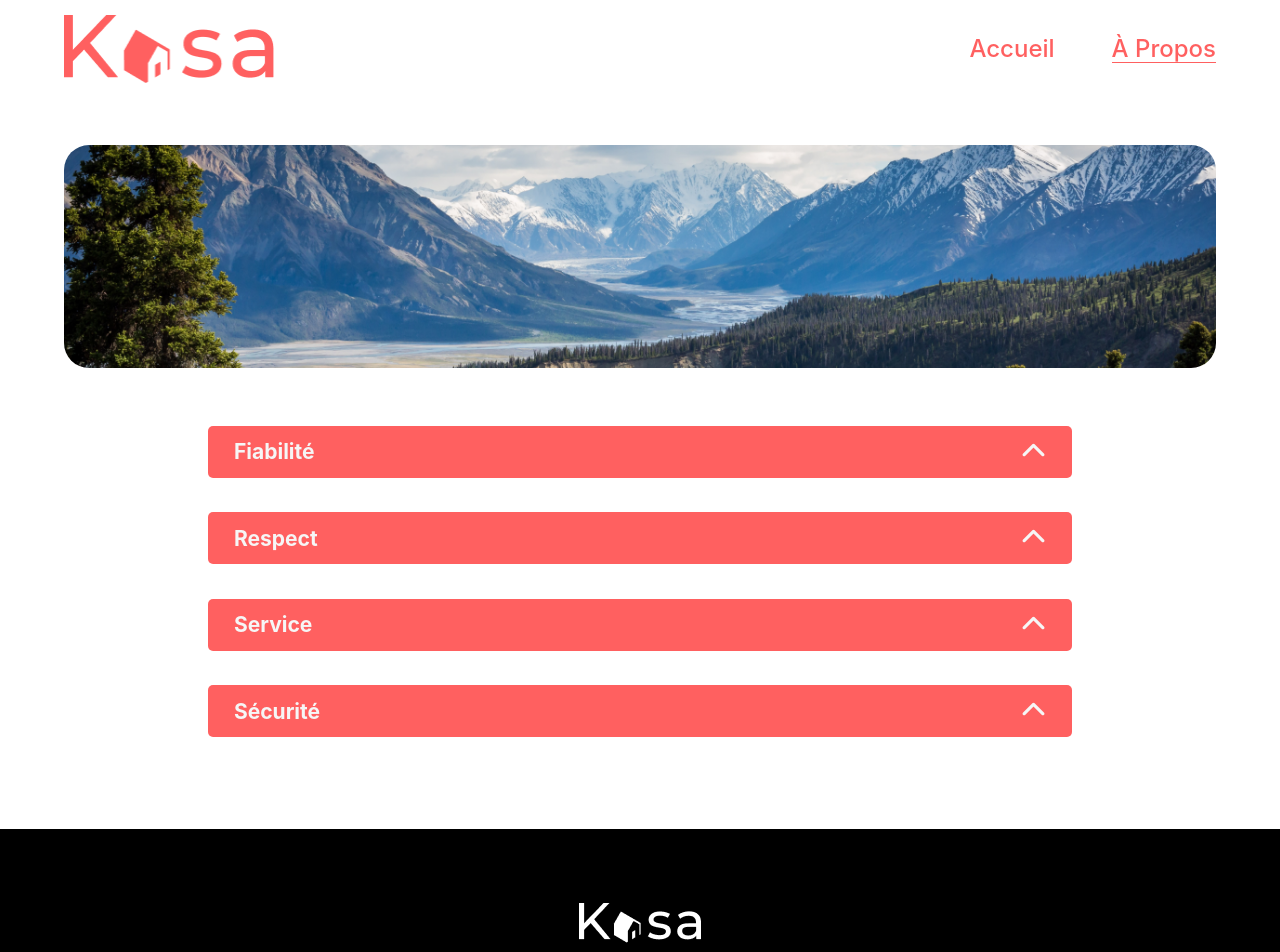
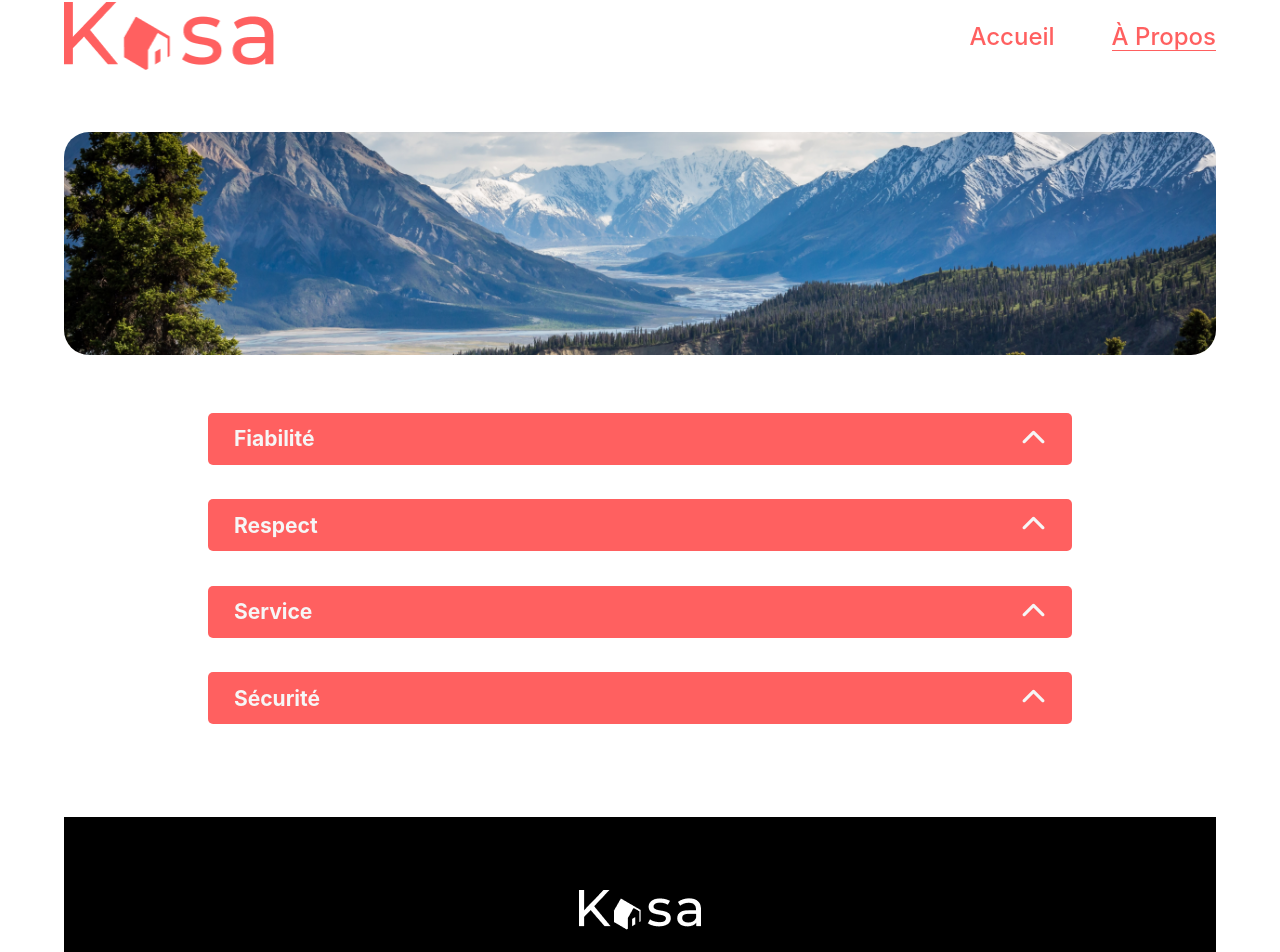
Before and after one commit to SamySIDHOUM/Kasa, a React (Create React App) app: page /about in a window 1280 px wide. Shown: the part 28-980 px from the top of the page. Built offline with nearby package versions, Linux system fonts and the light colour scheme.

Commit message:
Correctifs apportés au code

```diff
--- a/src/components/Carrousel.jsx
+++ b/src/components/Carrousel.jsx
@@ -15,13 +15,12 @@ export default function Carrousel({ pictures }) {
 
   return (
     <div className="carrousel">
-      <div>
-        <img
-          className="carrousel-slide"
-          src={pictures[currentSlide]}
-          alt="Photographie du logement"
-        />
-      </div>
+      <img
+        className="carrousel-slide"
+        src={pictures[currentSlide]}
+        alt="Photographie du logement"
+      />
+
       {picturesLength > 1 && (
         <div className="carrousel-details">
           <div className="carrousel-navigation">
--- a/src/components/Collapse.jsx
+++ b/src/components/Collapse.jsx
@@ -23,11 +23,12 @@ export default function Collapse(props) {
       <div className="custom" onClick={toggleCollapse}>
         <h3>{props.title}</h3>
         <div className="arrow">
-          <i className={"fa-solid " + (isCollapsed ? 'fa-chevron-up' : 'fa-chevron-down')}></i>
+          <i className="fa-solid fa-chevron-up"></i>
         </div>
       </div>
-      {!isCollapsed && <div className="content">{content}</div>}
-
+      {!isCollapsed && <div className="content">
+        <div className="content-text">{content}</div>
+      </div>}
     </div>
   );
 }
--- a/src/styles/_collapse.scss
+++ b/src/styles/_collapse.scss
@@ -30,7 +30,6 @@
     }
 
     .arrow {
-      //width: 5%;
       font-size: 25px;
       margin-right: 3%;
       transition: transform 0.3s ease-in-out;
@@ -55,13 +54,23 @@
 
   &.expanded {
     .custom {
-      .arrow {
-        transform: rotate(180deg);
+      height: 52px;
+
+      @include mobile {
+        height: 30px;
       }
+
+       .arrow {
+         transform: rotate(180deg);
+       }
     }
 
     .content {
       display: block;
+
+      .content-text {
+        margin: 2% 2%;
+      }
 
       @include mobile {
         margin-bottom: 10%;
--- a/src/styles/_housings.scss
+++ b/src/styles/_housings.scss
@@ -18,17 +18,15 @@
 
     @include mobile {
       width: 100%;
-
     }
 
     .content {
-      //height: 145px;
+      height: 145px;
       width: 100%;
       font-size: medium;
 
       @include tablet {
         font-size: small;
-
       }
       @include mobile {
         font-size: smaller;
@@ -42,4 +40,20 @@
       }
     }
   }
+  .collapsed {
+    height: 52px;
+
+    @include mobile {
+      height: 30px;
+    }
+  }
 }
+.container {
+  width: 100%;
+  .carrousel {
+    width: 100%;
+  }
+  .housing-info {
+    width: 100%;
+  }
+}
--- a/src/styles/_style.scss
+++ b/src/styles/_style.scss
@@ -1,13 +1,24 @@
+@import './mixins';
+
 body {
+  margin: auto;
+  max-width: 1280px;
+  font-size: 18px;
+  font-weight: 500;
+}
+
+header, main, footer {
+  width: 90%;
+  margin: 0 5%;
+}
+
+header {
+  margin-top: 2%;
+}
+
+footer {
+  @include mobile {
     width: 100%;
     margin: 0;
-    font-size: 18px;
-    font-weight: 500;
-
-    header {
-      margin: 3% 5% 0 5%;
-    }
-    main {
-      margin: 3% 5% 0 5%;
-    }
   }
+}
--- a/src/styles/_variables.scss
+++ /dev/null
@@ -1,5 +0,0 @@
-$primary-color: #FFFFFF;
-$secondary-color: #F6F6F6;
-$background-color:#FF6060;
-$background-footer: #000000;
-$star-colors:#E3E3E3;
```
